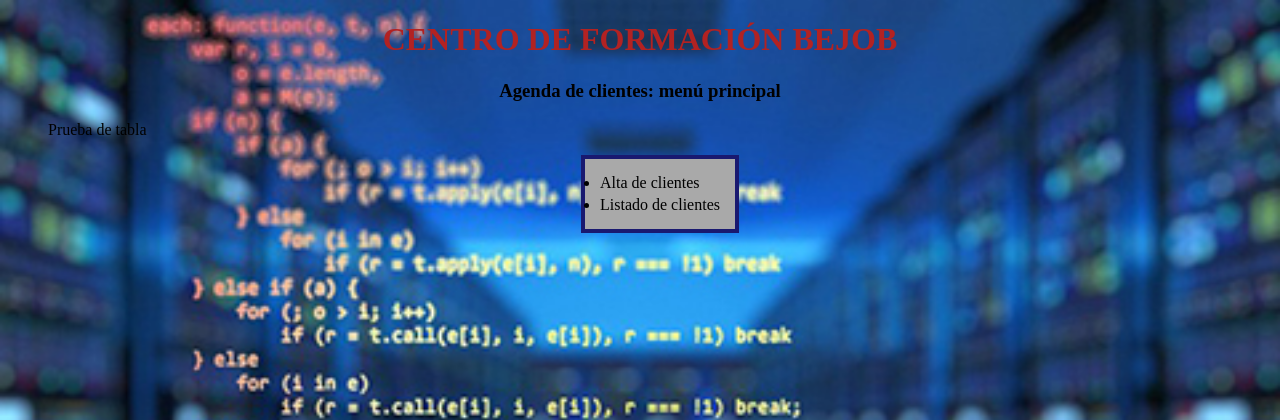
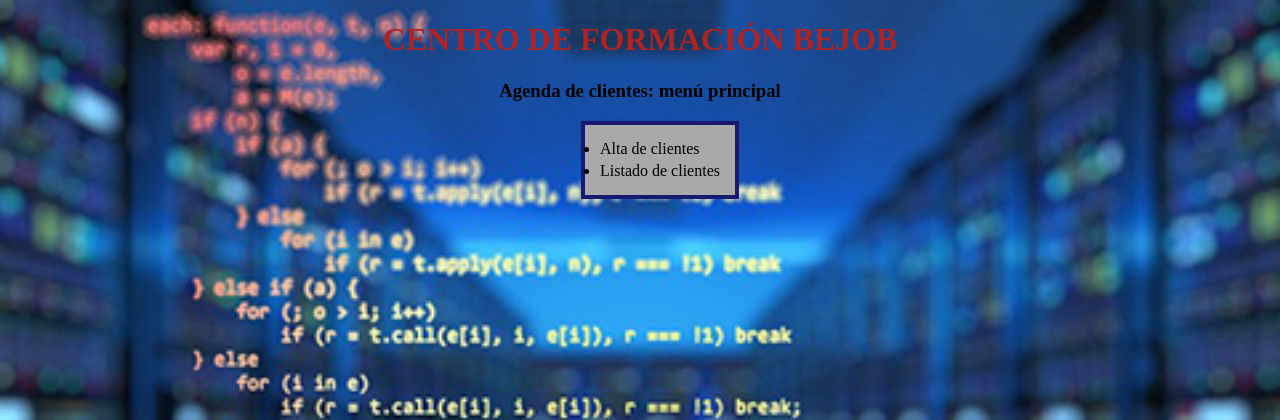
Before and after one commit to joseconexionmundial/AgendaBeJob, a PHP site: page /Index.php in a window 1280 px wide. Shown: the top 420 px of the page. Run offline with PHP 8.4, Linux system fonts and the light colour scheme.

Commit message:
quitamos el párrafo

```diff
--- a/Index.php
+++ b/Index.php
@@ -20,7 +20,6 @@ and open the template in the editor.
    <h1>CENTRO DE FORMACIÓN BEJOB</h1>
    <h3 style="text-align: center;">Agenda de clientes: menú principal</h3>
    <ul style="list-style-type: disc">
-   <p>Prueba de tabla</p>
    <table align="center" id="tabla">
         <tr>
             <td><li id="lista"><a href="FormularioAltaCliente.php">Alta de clientes</a></li></td>
```
